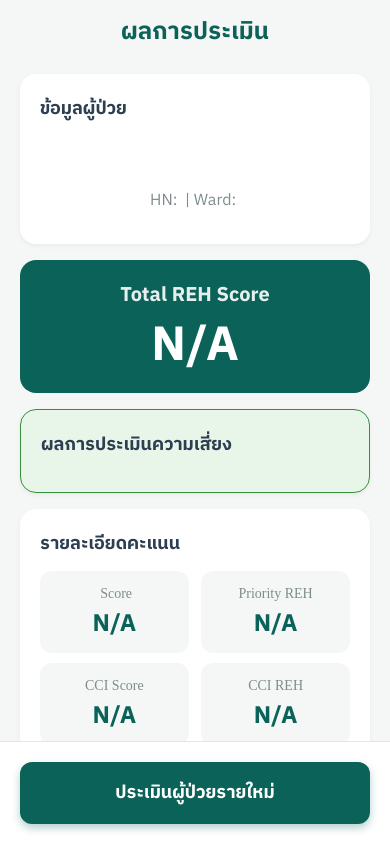
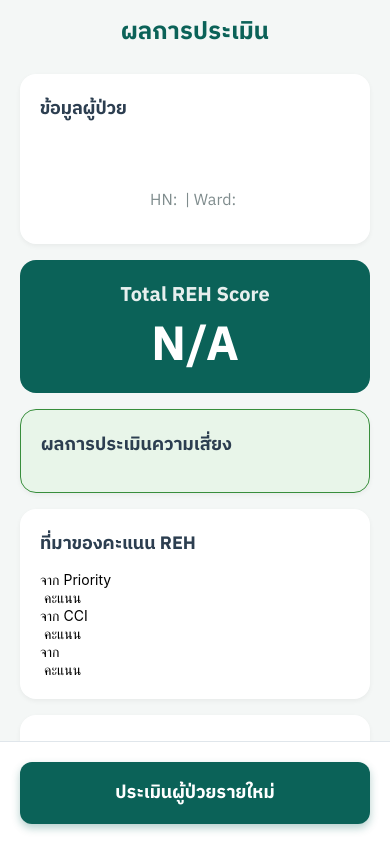
Before and after one commit to SirFamily/project-screening-patients, a React Native app: screen /EvaluationResult in a window 390 px wide. Built offline with nearby package versions, Linux system fonts and the light colour scheme.

Commit message:
feat: Update EvaluationResultScreen and PatientCCIScreen to enhance score display and data handling

```diff
--- a/screen/EvaluationResultScreen.js
+++ b/screen/EvaluationResultScreen.js
@@ -84,12 +84,20 @@ const EvaluationResultScreen = () => {
         </Animatable.View>
 
         <Animatable.View animation="fadeInUp" duration={500} delay={300} style={styles.card}>
-            <Text style={styles.cardTitle}>รายละเอียดคะแนน</Text>
-            <View style={styles.scoresGrid}>
-                <ScoreDisplay label={`${assessment.type} Score`} value={assessment.type === 'SOFA' ? results.sofaScore : results.apacheScore} />
-                <ScoreDisplay label="Priority REH" value={results.priorityRehScore} />
-                <ScoreDisplay label="CCI Score" value={results.cciScore} />
-                <ScoreDisplay label="CCI REH" value={results.cciRehScore} />
+            <Text style={styles.cardTitle}>ที่มาของคะแนน REH</Text>
+            <View>
+                <View style={styles.detailRow}>
+                    <Text style={styles.detailLabel}>จาก Priority</Text>
+                    <Text style={styles.detailValue}>{results.priorityRehScore} คะแนน</Text>
+                </View>
+                <View style={styles.detailRow}>
+                    <Text style={styles.detailLabel}>จาก CCI</Text>
+                    <Text style={styles.detailValue}>{results.cciRehScore} คะแนน</Text>
+                </View>
+                <View style={styles.detailRow}>
+                    <Text style={styles.detailLabel}>จาก {assessment.type}</Text>
+                    <Text style={styles.detailValue}>{results.assessmentRehScore} คะแนน</Text>
+                </View>
             </View>
         </Animatable.View>
 
--- a/screen/PatientCCIScreen.js
+++ b/screen/PatientCCIScreen.js
@@ -87,7 +87,7 @@ const PatientCCIScreen = () => {
 
     updatePatientData({
       cci: { comorbidities },
-      results: { ...results, cciScore, cciRehScore, totalRehScore, riskLevel },
+      results: { cciScore, cciRehScore, assessmentRehScore, priorityRehScore, totalRehScore, riskLevel },
     });
 
     navigation.navigate('EvaluationResult');
```
